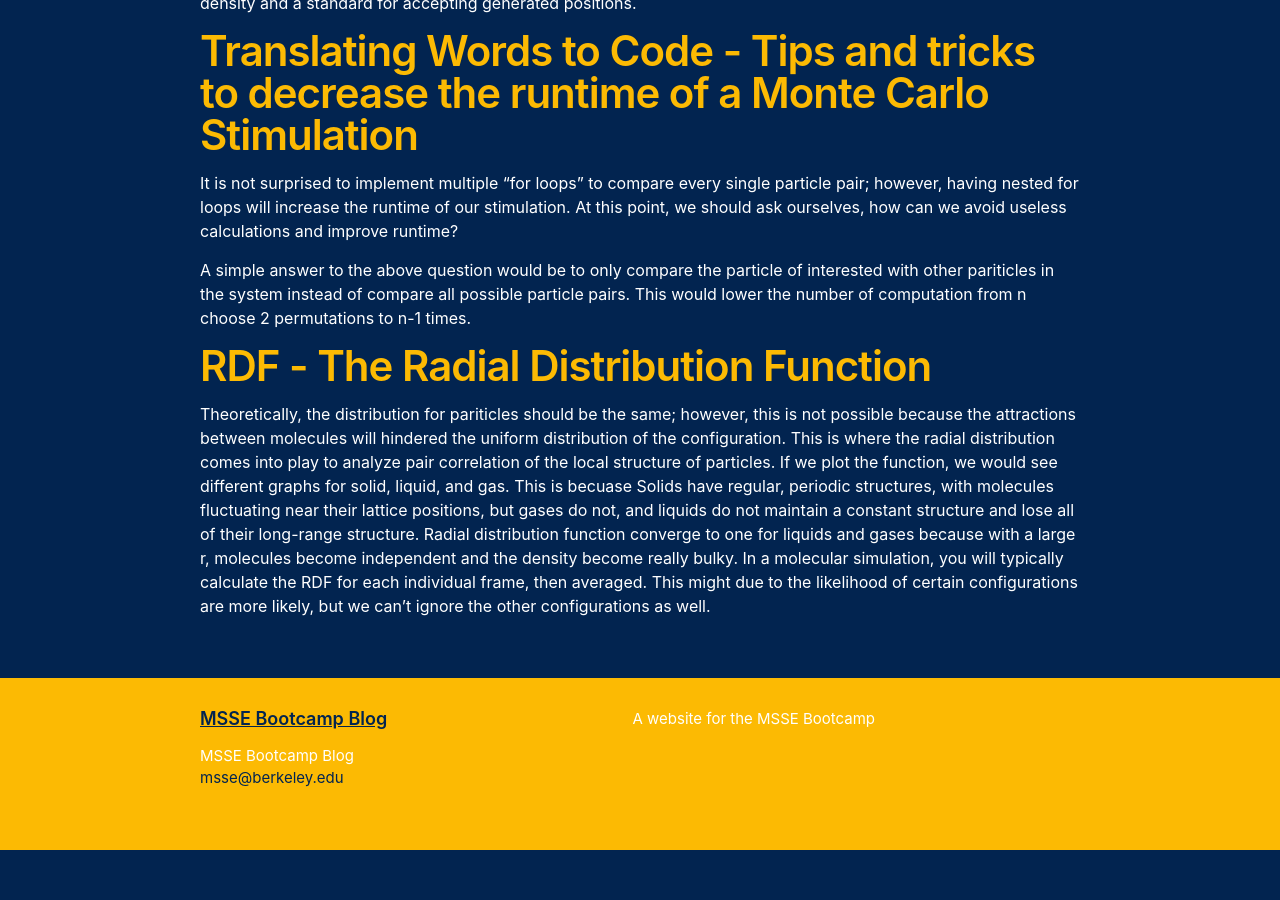
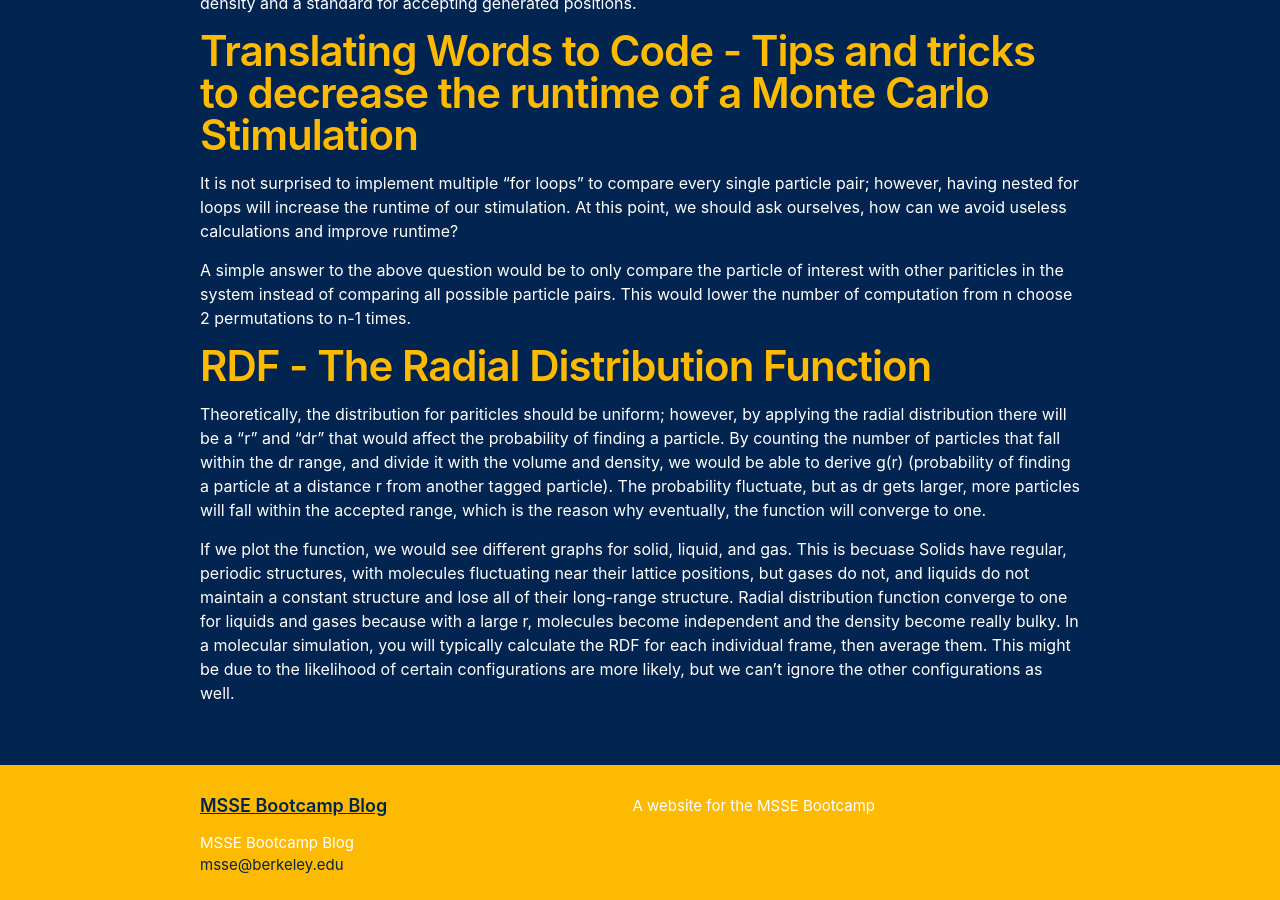
Before and after one commit to msse-2022-bootcamp/blog-alpha-chi-omega, a Jekyll site: the page built from _posts/2022-08-10-charis-blog1.md, in a window 1280 px wide and 900 px high, scrolled down 707 px. Built offline with Jekyll 4.4.1, drawn with Linux system fonts in a browser that asks for light colours; some web fonts are replaced; Markdown is read by kramdown in place of the engine named in the settings; before the commit the page ends 1557 px from its top, so only the background shows below that.

Commit message:
fix typo

```diff
--- a/_posts/2022-08-10-charis-blog1.md
+++ b/_posts/2022-08-10-charis-blog1.md
@@ -23,9 +23,10 @@ Since the thermodynamic system (LJ Potential) of interest actually involves high
 
 It is not surprised to implement multiple "for loops" to compare every single particle pair; however, having nested for loops will increase the runtime of our stimulation. At this point, we should ask ourselves, how can we avoid useless calculations and improve runtime?
 
-A simple answer to the above question would be to only compare the particle of interested with other pariticles in the system instead of compare all possible particle pairs. This would lower the number of computation from n choose 2 permutations to n-1 times.
+A simple answer to the above question would be to only compare the particle of interest with other pariticles in the system instead of comparing all possible particle pairs. This would lower the number of computation from n choose 2 permutations to n-1 times.
 
 # RDF - The Radial Distribution Function
 
-Theoretically, the distribution for pariticles should be the same; however, this is not possible because the attractions between molecules will hindered the uniform distribution of the configuration. This is where the radial distribution comes into play to analyze pair correlation of the local structure of particles.
-If we plot the function, we would see different graphs for solid, liquid, and gas. This is becuase Solids have regular, periodic structures, with molecules fluctuating near their lattice positions, but gases do not, and liquids do not maintain a constant structure and lose all of their long-range structure. Radial distribution function converge to one for liquids and gases because with a large r, molecules become independent and the density become really bulky. In a molecular simulation, you will typically calculate the RDF for each individual frame, then averaged. This might due to the likelihood of certain configurations are more likely, but we can't ignore the other configurations as well.
+Theoretically, the distribution for pariticles should be uniform; however, by applying the radial distribution there will be a "r" and "dr" that would affect the probability of finding a particle. By counting the number of particles that fall within the dr range, and divide it with the volume and density, we would be able to derive g(r) (probability of finding a particle at a distance r from another tagged particle). The probability fluctuate, but as dr gets larger, more particles will fall within the accepted range, which is the reason why eventually, the function will converge to one.
+
+If we plot the function, we would see different graphs for solid, liquid, and gas. This is becuase Solids have regular, periodic structures, with molecules fluctuating near their lattice positions, but gases do not, and liquids do not maintain a constant structure and lose all of their long-range structure. Radial distribution function converge to one for liquids and gases because with a large r, molecules become independent and the density become really bulky. In a molecular simulation, you will typically calculate the RDF for each individual frame, then average them. This might be due to the likelihood of certain configurations are more likely, but we can't ignore the other configurations as well.
```
